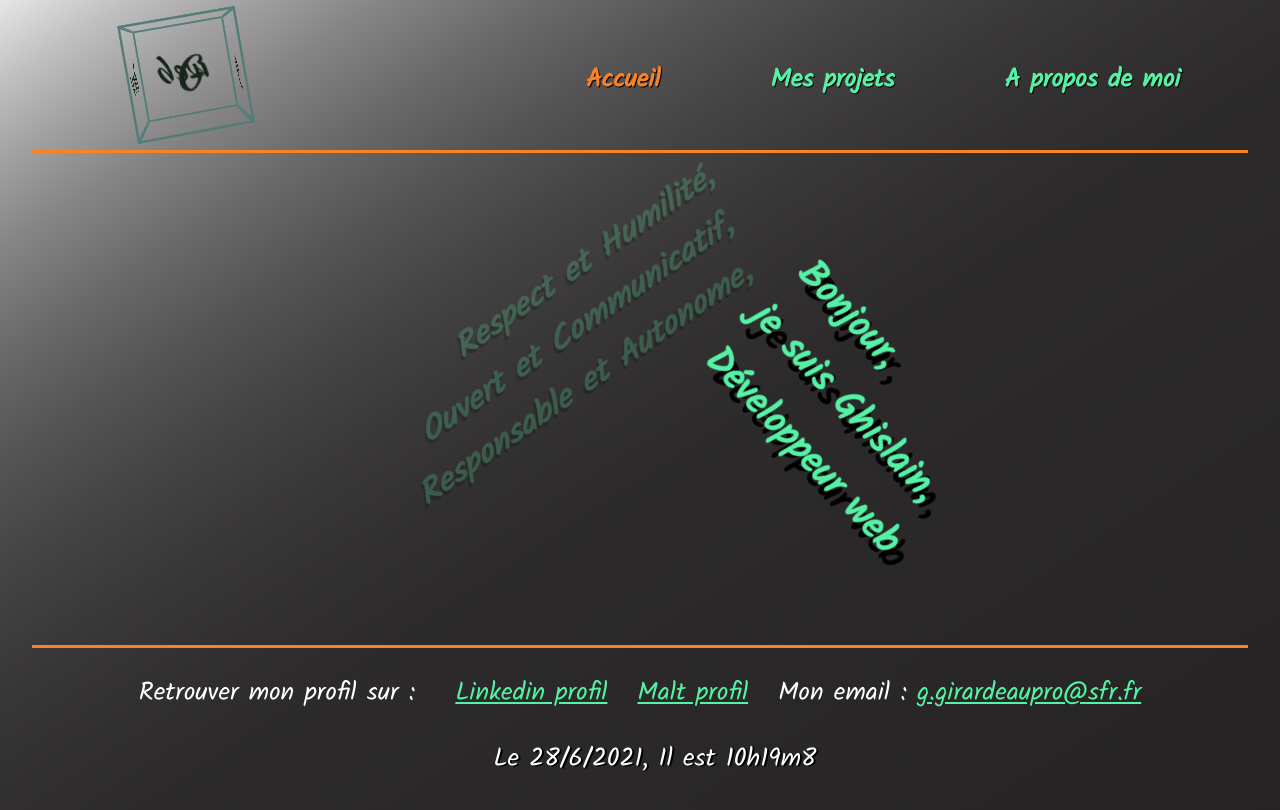
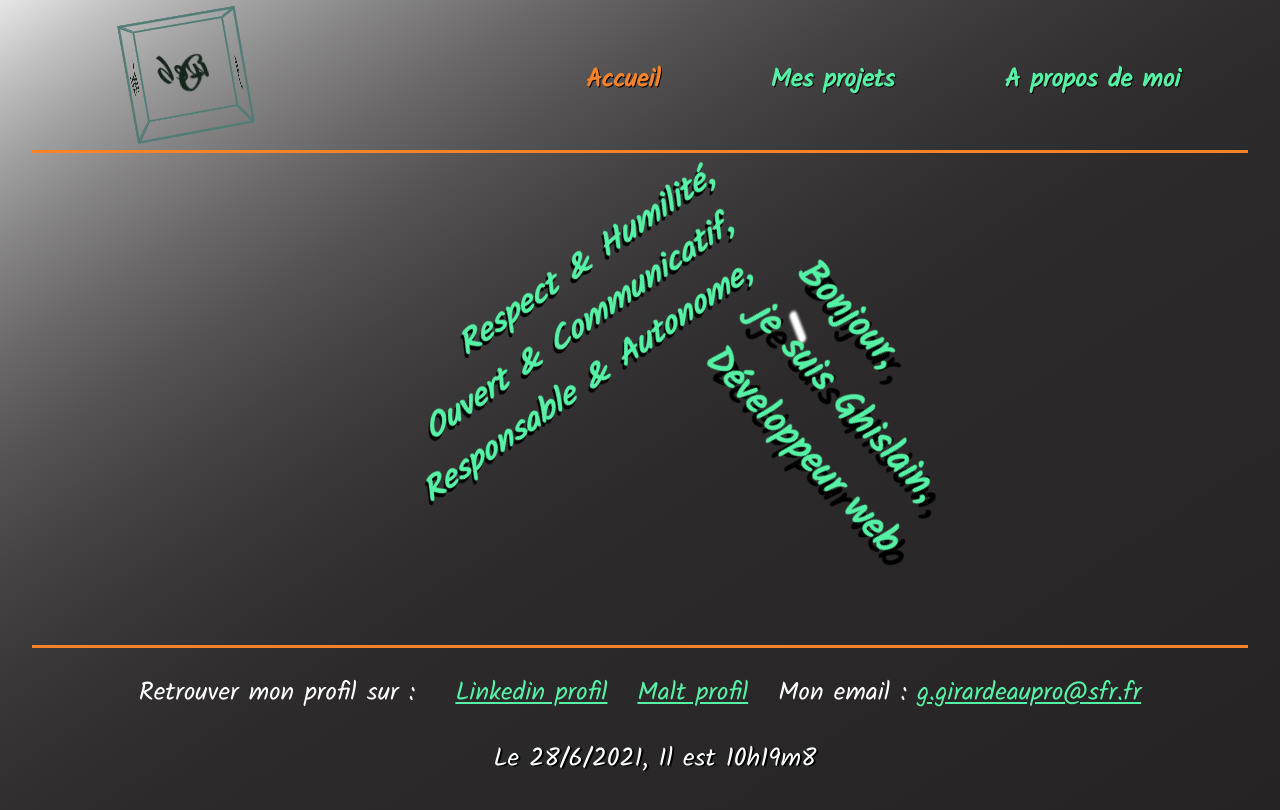
Before and after one commit to ghislaingirardeau/Portfolio_Nuxt, a Nuxt app: page / in a window 1280 px wide. Shown: the top 810 px of the page. Built offline with nearby package versions, Linux system fonts and the light colour scheme.

Commit message:
adjust anim moi and refatcor keyframes

```diff
--- a/assets/css/main.scss
+++ b/assets/css/main.scss
@@ -1,4 +1,5 @@
 @import 'sass/variable/variable.scss';
+@import 'sass/variable/keyframes.scss';
 @import 'sass/body.scss';
 @import 'sass/pages/accueil.scss';
 @import 'sass/components/logo.scss';
--- a/assets/css/sass/pages/accueil.scss
+++ b/assets/css/sass/pages/accueil.scss
@@ -26,21 +26,21 @@
 			background: white;
 			filter: blur(2px);
 			opacity: 0;
-			animation: loadBorderBlockMoi 1.5s 2s ease forwards;
-			animation-iteration-count: 2;
+			animation: loadBorderBlockMoi .6s ease forwards;
+			animation-iteration-count: 3;
 		}
 	}
 	&--animation1{
 		opacity: 0;
-		animation: loadingMoi 0.7s ease-out forwards;
+		animation: loadingMoi 0.5s .1s ease-out forwards;
 	}
 	&--animation2{
 		opacity: 0;
-		animation: loadingMoi 0.7s 0.4s ease-out forwards;
+		animation: loadingMoi 0.5s 0.6s ease-out forwards;
 	}
 	&--animation3{
 		opacity: 0;
-		animation: loadingMoi 0.7s 0.8s ease-out forwards;
+		animation: loadingMoi 0.5s 1.2s ease-out forwards;
 	}
 }
 
@@ -55,7 +55,7 @@
 		width: 130%;
 		opacity: 0;
 		transform: rotateZ(-35deg) rotateY(20deg) rotateX(-35deg);
-		animation: loadingValeur 3s 4.5s ease forwards;
+		animation: loadingValeur 3s 2.1s ease forwards;
 		position: relative;
 		&:after{
 			position: absolute;
@@ -63,13 +63,13 @@
 			bottom: -80px;
 			right: -30px;
 			width: 5px;
-			height: 95px;
+			height: 35px;
 			border: 2px solid white;
 			border-radius: 15px;
 			background: white;
 			filter: blur(1px);
 			opacity: 0;
-			animation: loadBorderRight 1s 6s cubic-bezier(0,.8,.5,.66) forwards ;
+			animation: loadBorderRight 1s 3s cubic-bezier(0,.8,.5,.66) forwards ;
 			animation-iteration-count: 4;
 		}
 		&:before{
@@ -84,7 +84,7 @@
 			background: white;
 			filter: blur(4px);
 			opacity: 0;
-			animation: loadBorderBottom 1s 5s cubic-bezier(.56,.12,.04,1);
+			animation: loadBorderBottom 1s 2s cubic-bezier(.56,.12,.04,1);
 			animation-iteration-count: 4;
 		}
 	}
@@ -127,81 +127,3 @@
 	}
 
 }
-
-@keyframes loadingMoi {
-	0% {
-		opacity: 0;
-		transform: scale(1);
-	}
-	90% {
-		opacity: 1;
-		transform: scale(1.06) ;
-		text-shadow: none;
-	}
-	100% {
-		opacity: 1;
-		transform: scale(1) ;
-		text-shadow: 15px 6px black;
-	}
-}
-
-@keyframes loadingValeur {
-	0% {
-		opacity: 0;
-	}
-	100% {
-		opacity: 1;
-	}
-}
-
-@keyframes loadBorderRight {
-	0% {
-		opacity: 1;
-		bottom: -80px;}
-	100% {
-		opacity: 0;
-		bottom: 200px;
-		height: 5px;}
-}
-
-@keyframes loadBorderBottom {
-	from {
-		opacity: 0;
-		right: 700px;}
-	to {
-		opacity: 1;
-		right: -30px;
-		width: 5px;}
-}
-
-@keyframes loadBorderBlockMoi {
-	0% {
-		opacity: 1;
-		width: 85px;
-		right: 35%;
-		}
-
-	33% {
-		width: 5px;
-		height: 5px;
-		opacity: 1;
-		right: 100%;
-		top: -40px;
-		}
-	48% {
-		height: 55px;
-	}
-	66% {
-		width: 5px;
-		height: 5px;
-		opacity: 1;
-		right: 100%;
-		top: 130%;
-	}
-	100%{
-		width: 55px;
-		opacity: 0;
-		right: 35%;
-		top: 130%;
-	}
-}
--- /dev/null
+++ b/assets/css/sass/variable/keyframes.scss
@@ -0,0 +1,80 @@
+/* Animations accueil */
+
+@keyframes loadingMoi {
+	0% {
+		opacity: 0;
+		transform: scale(1);
+	}
+	90% {
+		opacity: 1;
+		transform: scale(1.06) ;
+		text-shadow: none;
+	}
+	100% {
+		opacity: 1;
+		transform: scale(1) ;
+		text-shadow: 15px 6px black;
+	}
+}
+
+@keyframes loadingValeur {
+	0% {
+		opacity: 0;
+	}
+	100% {
+		opacity: 1;
+	}
+}
+
+@keyframes loadBorderRight {
+	0% {
+		opacity: 1;
+		bottom: -80px;}
+
+	100% {
+		opacity: 0;
+		bottom: 200px;
+		height: 5px;}
+}
+
+@keyframes loadBorderBottom {
+	from {
+		opacity: 0;
+		right: 700px;}
+	to {
+		opacity: 1;
+		right: -30px;
+		width: 5px;}
+}
+
+@keyframes loadBorderBlockMoi {
+	0% {
+		opacity: 1;
+		width: 85px;
+		right: 35%;
+		}
+
+	33% {
+		width: 5px;
+		height: 5px;
+		opacity: 1;
+		right: 100%;
+		top: -40px;
+		}
+	48% {
+		height: 55px;
+	}
+	66% {
+		width: 5px;
+		height: 5px;
+		opacity: 1;
+		right: 100%;
+		top: 130%;
+	}
+	100%{
+		width: 55px;
+		opacity: 0;
+		right: 35%;
+		top: 130%;
+	}
+}
--- a/pages/index.vue
+++ b/pages/index.vue
@@ -5,9 +5,10 @@
 
       <div class="block__valeur" >
         <h1>
-          Respect et Humilité, <br>
-          Ouvert et Communicatif, <br>
-          Responsable et Autonome, <br>
+          Respect & Humilité, <br>
+          Ouvert & Communicatif, <br>
+          Responsable & Autonome, <br>
+
         </h1>
       </div>
       <div class="block__moi">
```
